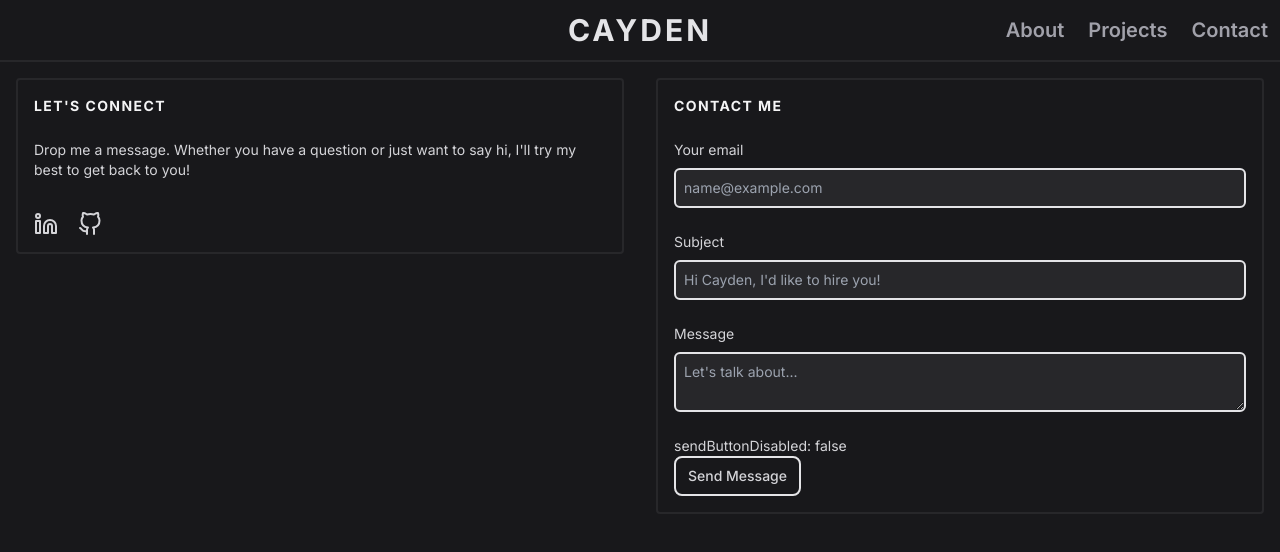
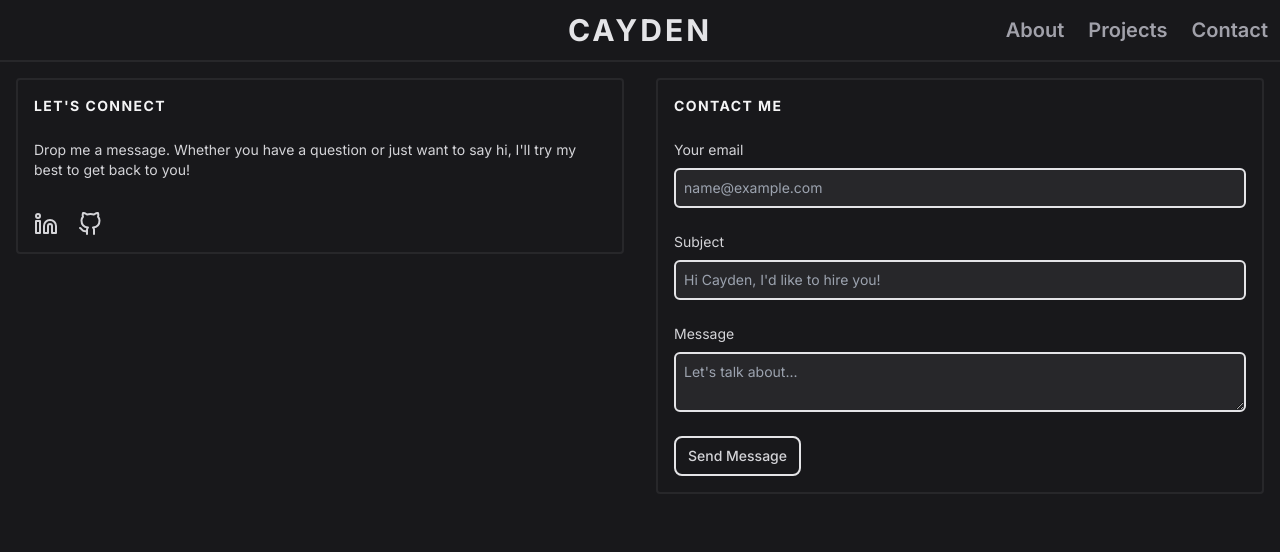
Before and after one commit to ClearlyRubix/Portfolio, a Next.js app: page /contact in a window 1280 px wide. Shown: the top 552 px of the page. Built offline with nearby package versions, Linux system fonts and the light colour scheme.

Commit message:
removed accidental debugging div element and re-added the button enable for empty fields

```diff
--- a/src/app/components/sections/contact/ContactForm.tsx
+++ b/src/app/components/sections/contact/ContactForm.tsx
@@ -24,7 +24,7 @@ const ContactForm = () => {
 
         if (email == null || subject == null || message == null) {
 
-            //setSendButtonDisabled(false)
+            setSendButtonDisabled(false)
             setEmailError(true);
             setEmailSubmitted(false);
             setErrorMessage("There was a problem sending the email. Make sure all fields are filled in.")
@@ -33,7 +33,7 @@ const ContactForm = () => {
 
         if (email?.toString().length == 0 || subject?.toString().length == 0 || message?.toString().length == 0) {
 
-            //setSendButtonDisabled(false)
+            setSendButtonDisabled(false)
             setEmailError(true);
             setEmailSubmitted(false);
             setErrorMessage("There was a problem sending the email. Make sure all fields are filled in.")
@@ -124,9 +124,6 @@ const ContactForm = () => {
                                 className="block w-full bg-zinc-800 border-2 border-zinc-200 rounded-md p-2"
                             />
                         </div>
-                        <div>
-                            sendButtonDisabled: {sendButtonDisabled.toString()}
-                        </div>
                         {sendButtonDisabled ? (
                             <div>
                                 <IconLoader />
```
